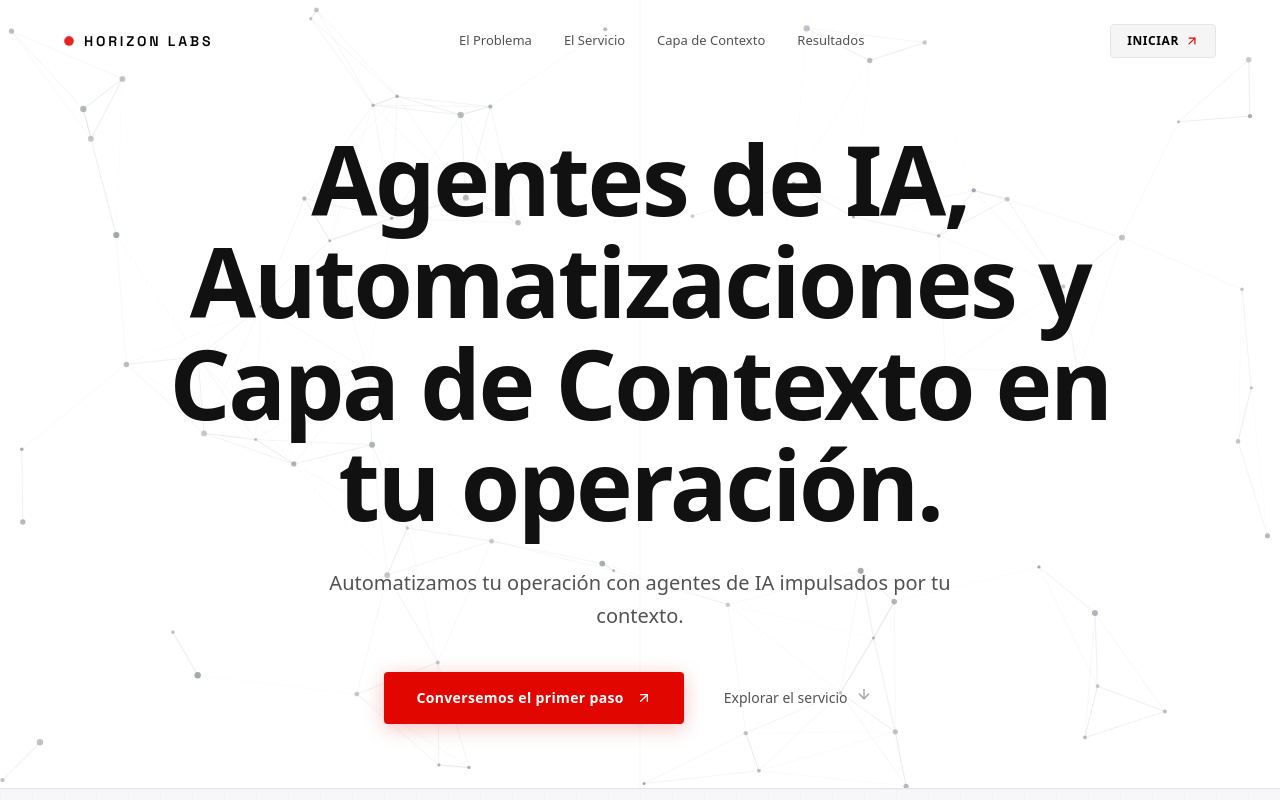
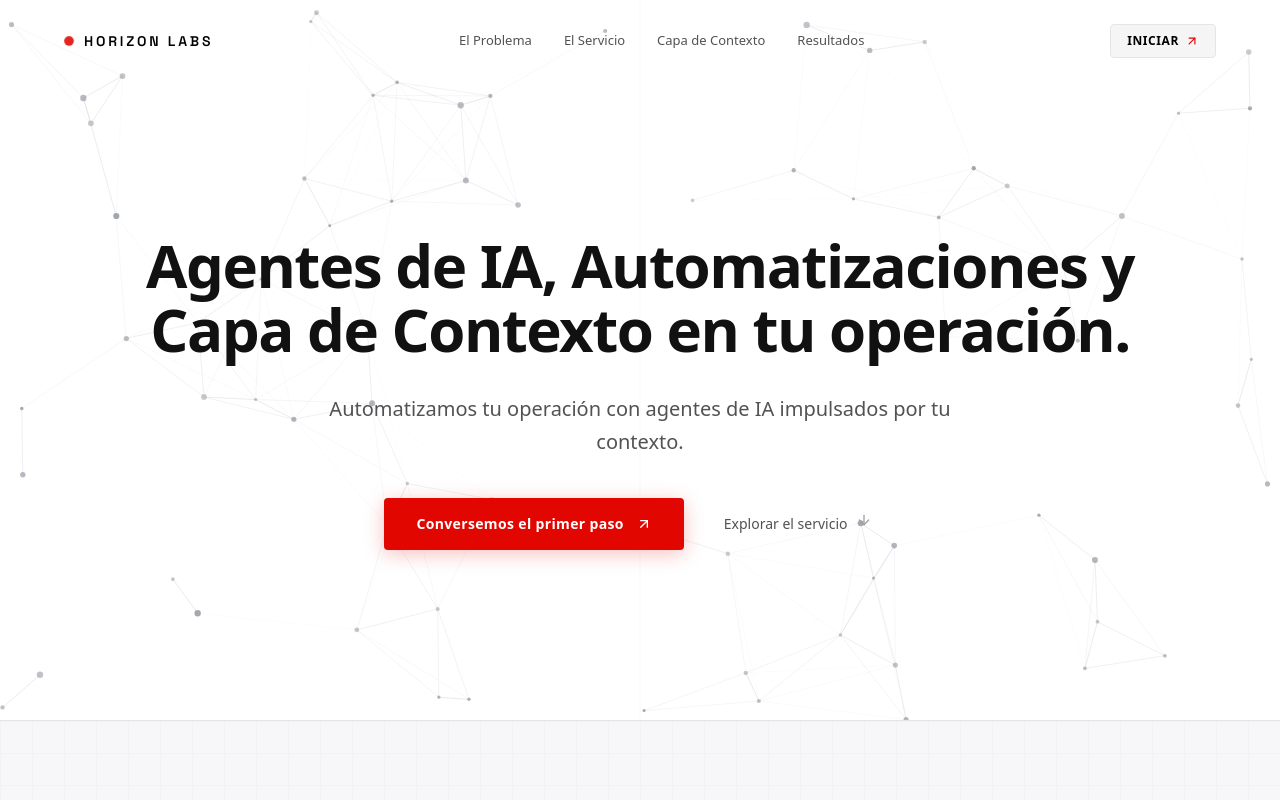
Before and after one commit to IRUBInacho/HorizonteLabs_landing, a React (Vite) app: page / in a window 1280 px wide. Shown: the top 800 px of the page. Built offline with nearby package versions, Linux system fonts and the light colour scheme.

Commit message:
style: reduce lg font size in HeroSection heading

```diff
--- a/src/components/HeroSection.tsx
+++ b/src/components/HeroSection.tsx
@@ -22,7 +22,7 @@ export const HeroSection: React.FC<HeroSectionProps> = ({ onOpenConsultation })
           initial={{ opacity: 0, y: 20 }}
           animate={{ opacity: 1, y: 0 }}
           transition={{ duration: 0.9, delay: 0.15, ease: [0.16, 1, 0.3, 1] }}
-          className="text-4xl sm:text-6xl md:text-7xl lg:text-8xl font-bold tracking-tight text-[#111111] leading-[1.06] mb-8"
+          className="text-4xl sm:text-6xl md:text-7xl lg:text-6xl font-bold tracking-tight text-[#111111] leading-[1.06] mb-8"
         >
           Agentes de IA, Automatizaciones y Capa de Contexto en tu operación.
         </motion.h1>
```
